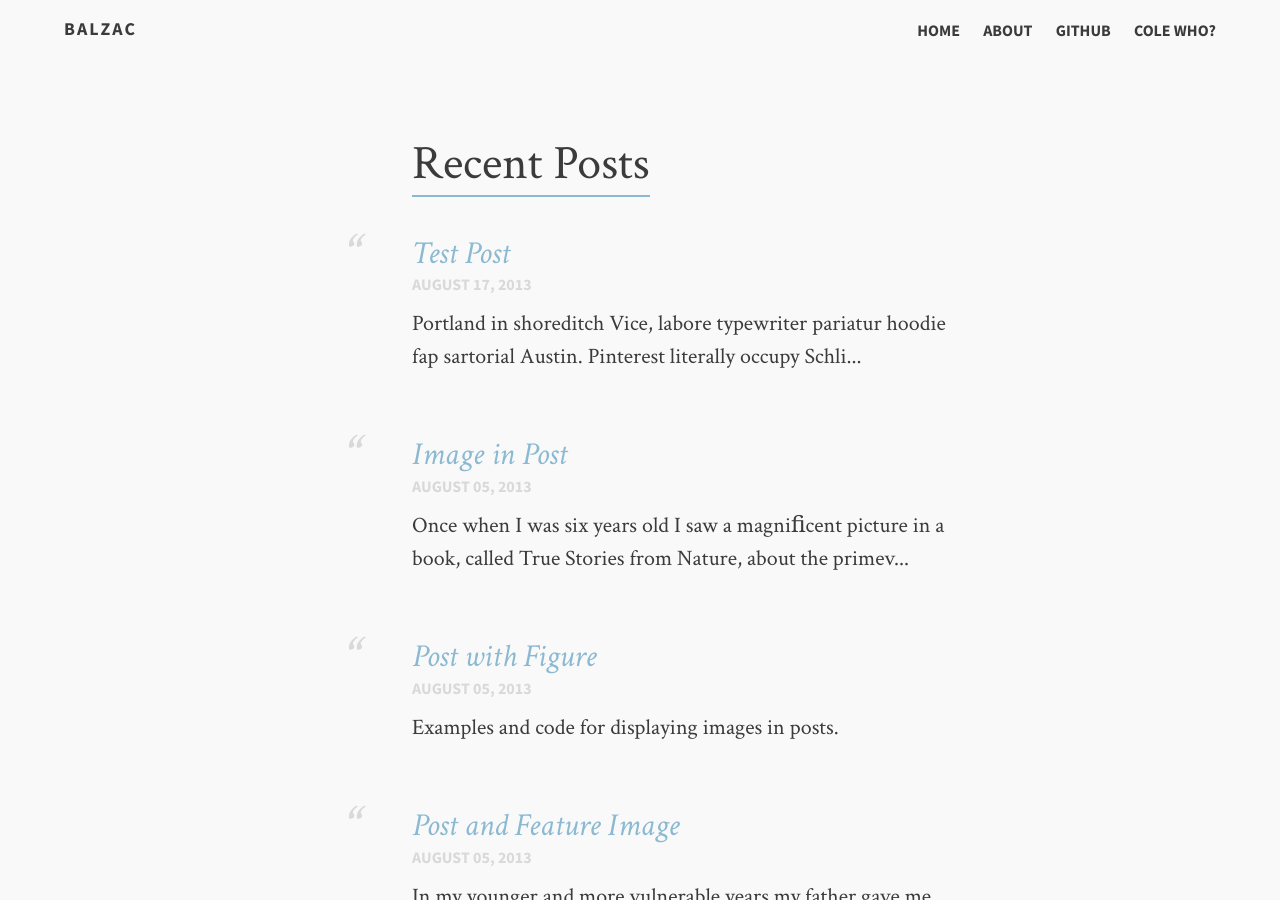
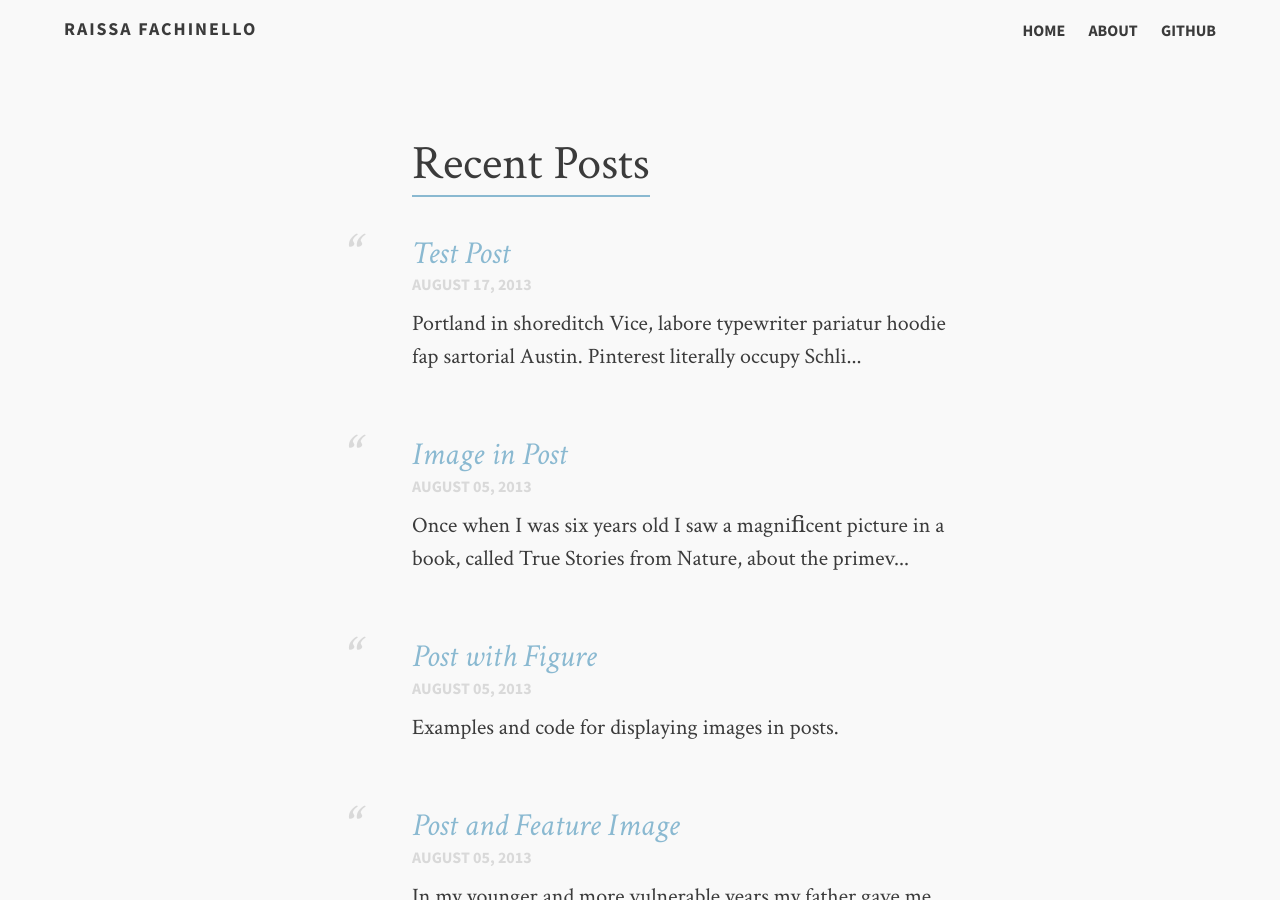
Before and after one commit to raissafachinello/raissafachinello.github.io, a Jekyll site: the page built from index.md, in a window 1280 px wide and 900 px high. Built offline with Jekyll 4.4.1, drawn with Linux system fonts in a browser that asks for light colours.

Commit message:
First update

```diff
--- a/_config.yml
+++ b/_config.yml
@@ -1,4 +1,5 @@
-title:            Balzac
+title:            Raissa Fachinello
+# TODO
 tagline:          A beautiful theme.
 description:      Describe your website.
 canonical: http://jekyll.gtat.me
@@ -31,10 +32,7 @@
   - title: About
     url: /about
   - title: Github
-    url: https://github.com/ColeTownsend/Balzac-for-Jekyll
-    external: true
-  - title: Cole Who?
-    url: http://coletownsend.com
+    url: https://github.com/raissafachinello/raissafachinello.github.io
     external: true
 
 # http://en.wikipedia.org/wiki/List_of_tz_database_time_zones
```
Also changed, not shown: README.md.
